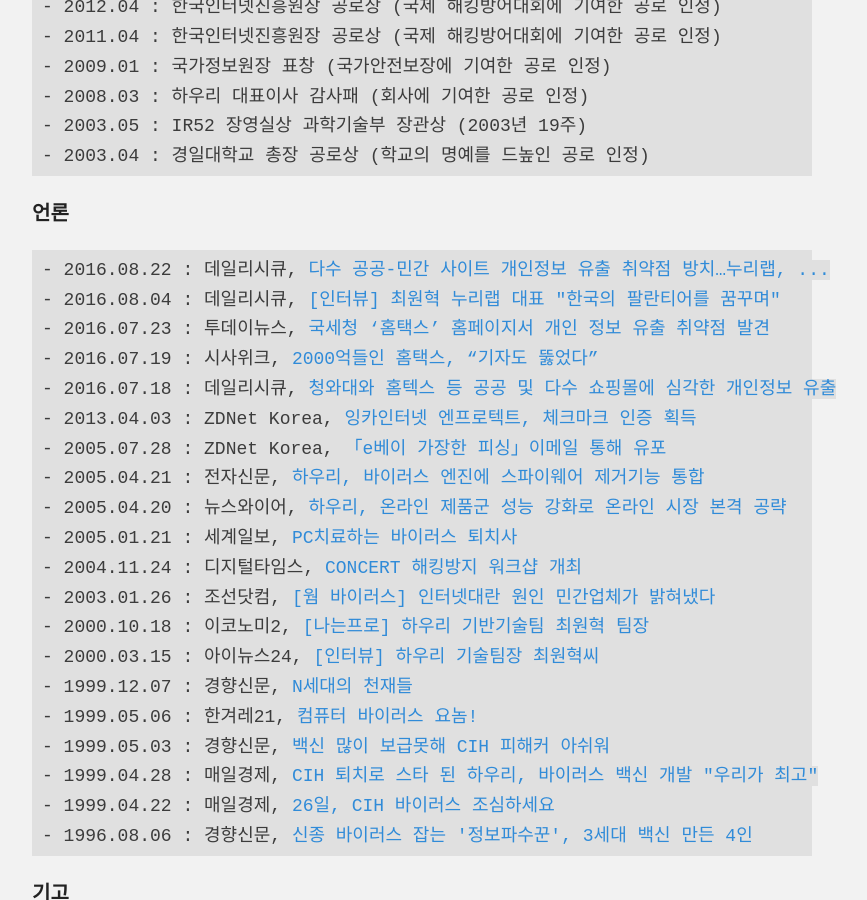
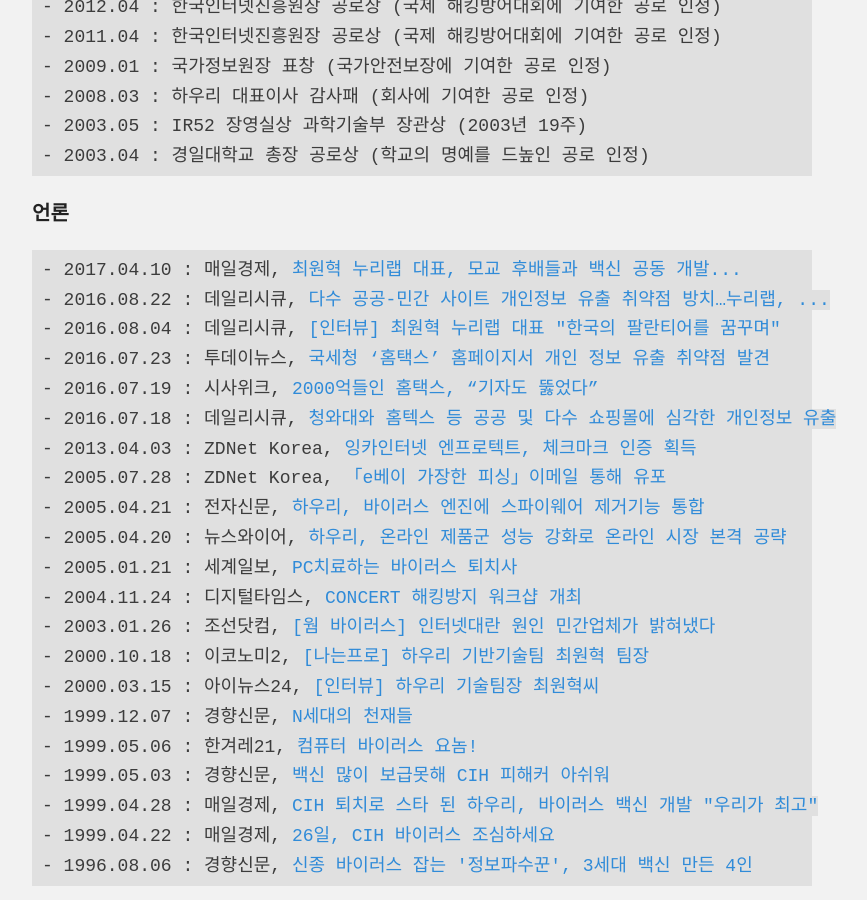
Before and after one commit to hanul93/hanul93.github.com, a Jekyll site: the page built from about.md, in a window 1280 px wide and 900 px high, scrolled down 1255 px. Shown: the whole window, without its empty margins (218-1085 px from the left). Built offline with Jekyll 4.4.1, drawn with Linux system fonts in a browser that asks for light colours; nearby versions of some CDN libraries.

Commit message:
언론 내용 추가

```diff
--- a/about.md
+++ b/about.md
@@ -50,7 +50,8 @@
 
 ### 언론
 
-<div class="highlighter-rouge"><pre class="highlight"><code>- 2016.08.22 : 데일리시큐, <a href="http://www.dailysecu.com/news/articleView.html?idxno=15428">다수 공공-민간 사이트 개인정보 유출 취약점 방치…누리랩, ...</a>
+<div class="highlighter-rouge"><pre class="highlight"><code>- 2017.04.10 : 매일경제, <a href="http://news.mk.co.kr/newsRead.php?&year=2017&no=242845">최원혁 누리랩 대표, 모교 후배들과 백신 공동 개발...</a>
+- 2016.08.22 : 데일리시큐, <a href="http://www.dailysecu.com/news/articleView.html?idxno=15428">다수 공공-민간 사이트 개인정보 유출 취약점 방치…누리랩, ...</a>
 - 2016.08.04 : 데일리시큐, <a href="http://www.dailysecu.com/news/articleView.html?idxno=15214">[인터뷰] 최원혁 누리랩 대표 "한국의 팔란티어를 꿈꾸며"</a>
 - 2016.07.23 : 투데이뉴스, <a href="http://www.ntoday.co.kr/news/articleView.html?idxno=45941">국세청 ‘홈택스’ 홈페이지서 개인 정보 유출 취약점 발견</a>
 - 2016.07.19 : 시사위크, <a href="http://www.sisaweek.com/news/articleView.html?idxno=74269">2000억들인 홈택스, “기자도 뚫었다”</a>
```
